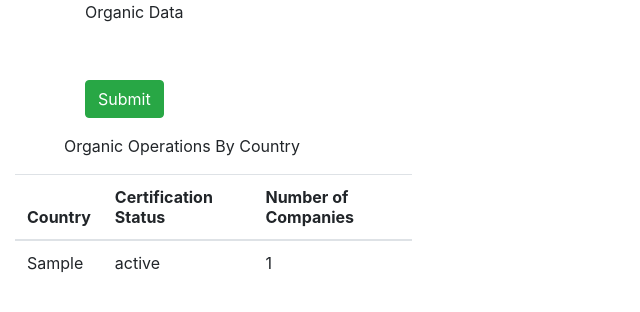
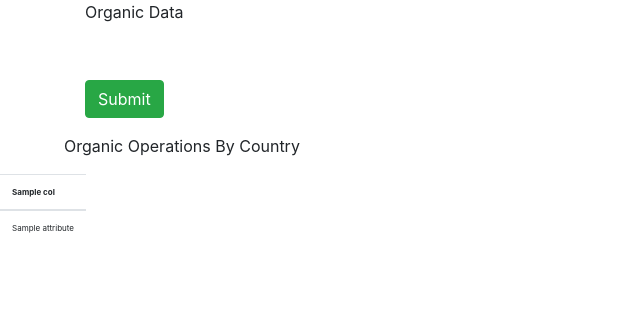
Before and after one commit to danstd/organic_integrity_flask, a Flask app: template templates/main_page.html in a window 1280 px wide. Shown: the top 312 px of the page, without its empty margins (0-640 px from the left). Run offline with Flask 2, Linux system fonts and the light colour scheme; the template is opened without the code that fills it: most values are stand-ins (such as "Sample title", 1, 10 or a date in 2020); some libraries are stand-ins or nearby versions.

Commit message:
Updated to retrieve pivot table

```diff
--- a/templates/main_page.html
+++ b/templates/main_page.html
@@ -23,6 +23,11 @@
 	p.padding_left {
 	  padding-left: 5%;
 	}
+	.table-responsive {
+    max-height:500px;
+	max_width: 500px;
+}
+
 	</style>
     </head>
 
@@ -41,23 +46,21 @@
         </div>
 		{% if organic_display %}
 		<p class="padding_left">Organic Operations By Country</p>
-		<div class="col-sm-4">
-			<table class="table table-hover">
-				<thead>
-					<th>Country</th>
-					<th>Certification Status</th>
-					<th>Number of Companies</th>
+			<table class="table table-responsive table-hover" style="font-size: 8px; width: 40%">
+				<thead style="position: sticky; background-color: white; top: 0">
+					{% for col in organic_cols %}
+						<th>{{ col }}</th>
+					{% endfor %}
 				</thead>
-				<tbody>
+				<tbody style="margin-top: 16px">
 					{% for country in organic_display %}
-					<tr>
-						<td>{{country.opPA_country}}</td>
-						<td>{{country.op_status}}</td>
-						<td>{{country.op_count}}</td>
-					</tr>
+						<tr style">
+							{% for attribute in country %}
+								<td>{{ attribute}}</td>
+							{% endfor %}
+						</tr>
 					{% endfor %}
 				</tbody>
-			</table>
 		</div>
 		{% endif %}
     </body>
```
